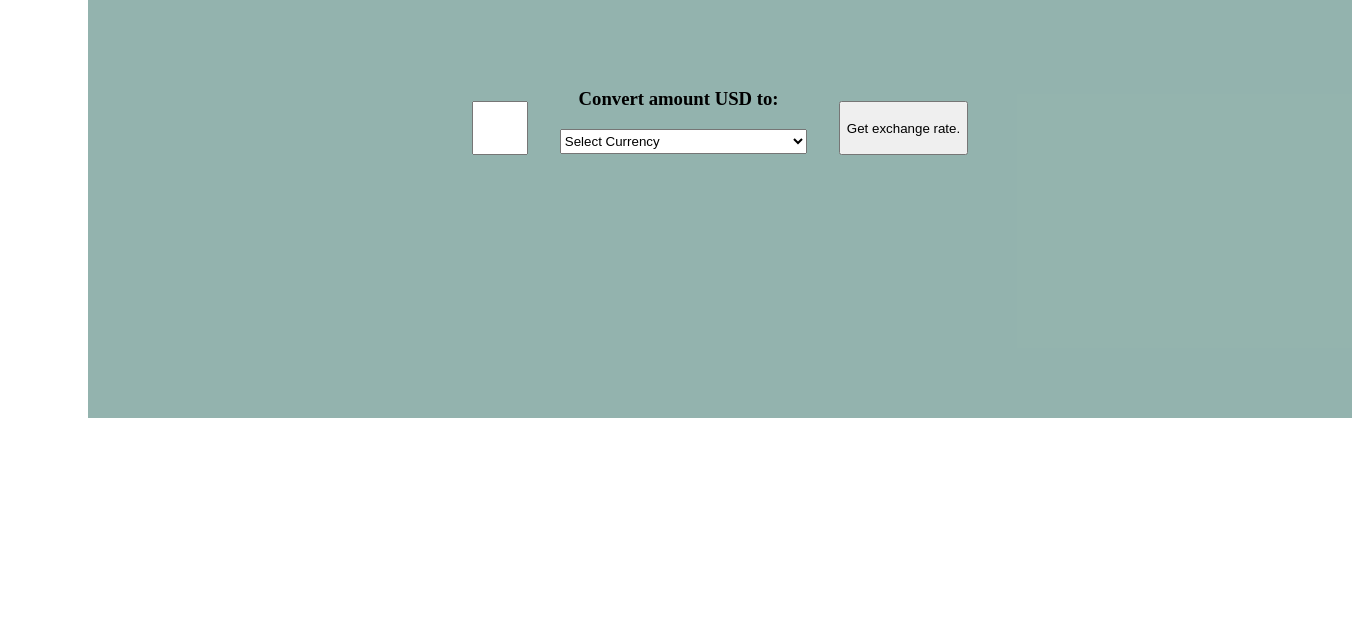
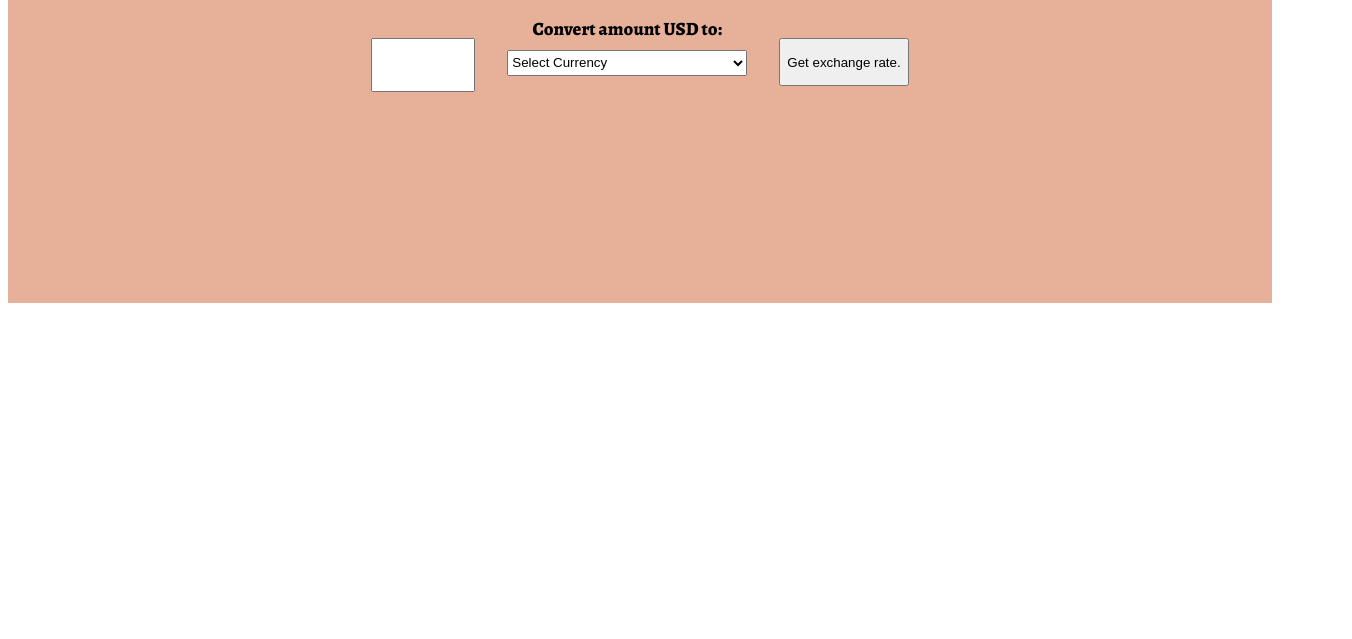
Before and after one commit to marcusanthonylorenzo/currency-exchanger, a website built with webpack: page src/index.html in a window 1280 px wide. Shown: the part 161-800 px from the top of the page, 1352 px wide, since content can reach past the window. Built offline with nearby package versions, Linux system fonts and the light colour scheme.

Commit message:
meet MVP

```diff
--- a/package.json
+++ b/package.json
@@ -1,5 +1,5 @@
 {
-  "name": "new project",
+  "name": "currency-exchanger",
   "version": "1.0.0",
   "description": "",
   "main": "index.js",
--- a/src/css/styles.css
+++ b/src/css/styles.css
@@ -1,16 +1,18 @@
+@import url('https://fonts.googleapis.com/css2?family=Alegreya:wght@800&display=swap');
+
 .container {
-  background-color: rgba(27, 95, 83, 0.471);
+  background-color: rgba(202, 90, 37, 0.471);
   display: flex;
   flex-direction: column;
-  margin: 10vh;
   width: 100%;
   height: 100%;
   justify-content: center;
   align-items: center;
+  font-family: "Alegreya";
 }
 
 .main {
-  margin: 10vw;
+  margin: 6vw;
 }
 
 .forexConversion {
@@ -24,7 +26,7 @@
 
 input {
   height: 3rem;
-  width: 3rem;
+  width: 6rem;
 }
 
 .enterAmt{
@@ -33,11 +35,13 @@ input {
 
 select {
   height: 1.6rem;
+  width: 15rem;
 }
 
 .button {
   display: flex;
   justify-content: center;
+  height: 3rem;
   padding: 2rem;
 }
 
@@ -48,5 +52,6 @@ select {
 }
 
 h1, h2, h3, h4, h5, h6 {
-  margin: 1em;
+  margin: .5em;
+  text-align: center;
 }
--- a/src/index.html
+++ b/src/index.html
@@ -6,6 +6,7 @@
 <body>
   <div class="container">
     <div class="main">
+      <h1>Exchange Rate</h1>
       <div class="forexConversion">
         <div class="input">
           <div class="enterAmt">
--- a/src/index.js
+++ b/src/index.js
@@ -6,8 +6,6 @@ const convertMoney = () => {
   const button = document.getElementById("getRateBtn");
   button.addEventListener("click", () => {
     resetResults();
-
-    //get select option value
     let input = document.getElementById("selectCountry");
     const currency = {
       amount: document.getElementById("amount").value,
@@ -31,7 +29,7 @@ const convertMoney = () => {
         displayResults(currency.amount, baseCurrencyCode, conversionRate, targetCurrencyCode);
       })
       .catch((error) => {
-        error = "Incorrect base currency selected, please select a valid currency";
+        error = "Unable to fetch data, please check your API key is correct, or your internet is connected.";
         displayError(error);
         return error;
       });
@@ -41,7 +39,10 @@ const convertMoney = () => {
 const displayResults = (baseAmount, baseCode, targetRate, targetCode) => {
   let exchanged = convertCash(baseAmount, targetRate);
   if(isNaN(baseAmount) || isNaN(targetRate)){
-    let error = `Please make sure you've selected an existing currency.`;
+    let error = `
+    <p>Please make sure you've selected an existing currency.</p>
+    <p>(We've included some obsolete currencies here for novelty.)</p>
+    `;
     displayError(error);
     return displayResults;
   }
```
